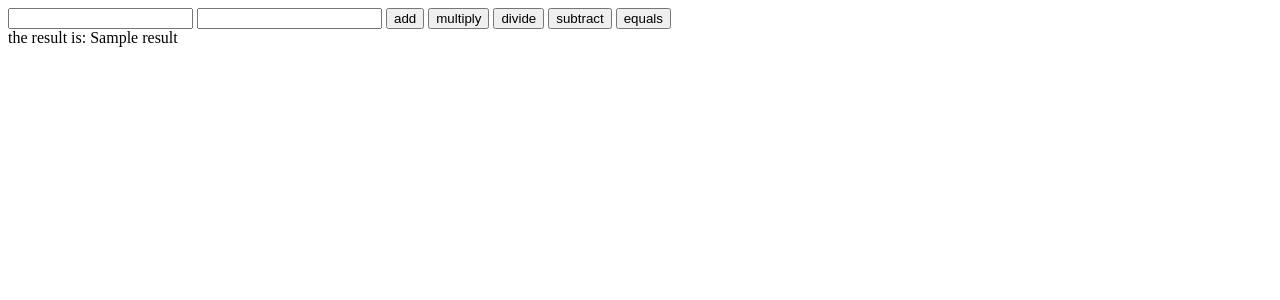
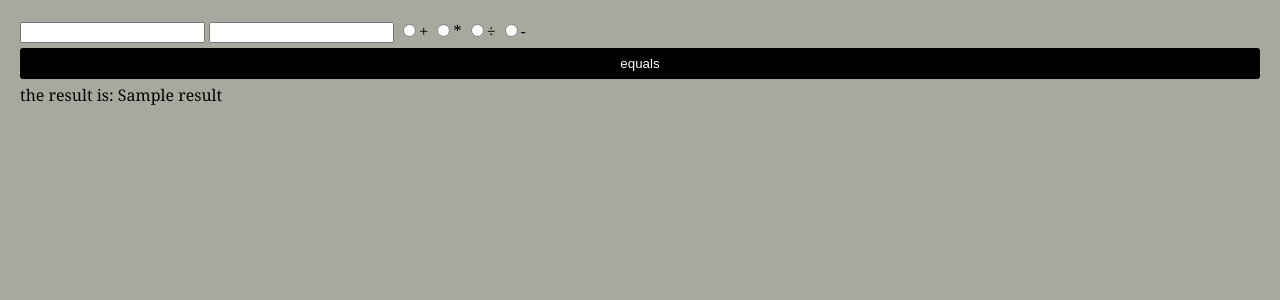
Before and after one commit to ZhangShenqing/CS253_Two_Numbers_Ethan_Keira_Shenqing, a Flask app: template templates/index.html in a window 1280 px wide. Shown: the top 300 px of the page. Run offline with Flask 3, Linux system fonts and the light colour scheme; the template is opened without the code that fills it: most values are stand-ins (such as "Sample title", 1, 10 or a date in 2020).

Commit message:
edited html for inputting

```diff
--- a/templates/index.html
+++ b/templates/index.html
@@ -4,10 +4,10 @@
     <form action="/calculate" method="POST">
         <input name="num1" type="number">
         <input name="num2" type="number">
-        <input name="operation" type="button" value="add" placeholder="addition">
-        <input name="operation" type="button" value="multiply" placeholder="addition">
-        <input name="operation" type="button" value="divide" placeholder="addition">
-        <input name="operation" type="button" value="subtract" placeholder="addition">
+        <input name="operation" type="radio" value="add">+</label>
+        <input name="operation" type="radio" value="multiply">*</label>
+        <input name="operation" type="radio" value="divide">÷</label>
+        <input name="operation" type="radio" value="subtract">-</label>
         <button type="submit" >equals</button>
     </form>
     the result is: {{ result }}
--- a/templates/layout.html
+++ b/templates/layout.html
@@ -1,7 +1,9 @@
 <!DOCTYPE html>
 <html lang="en">
+
     <head>
         <title>TwoNumbers</title>
+        <link href="static/style.css" rel="stylesheet">
     </head>
     <body>
         {% block body %}{% endblock %}
```
